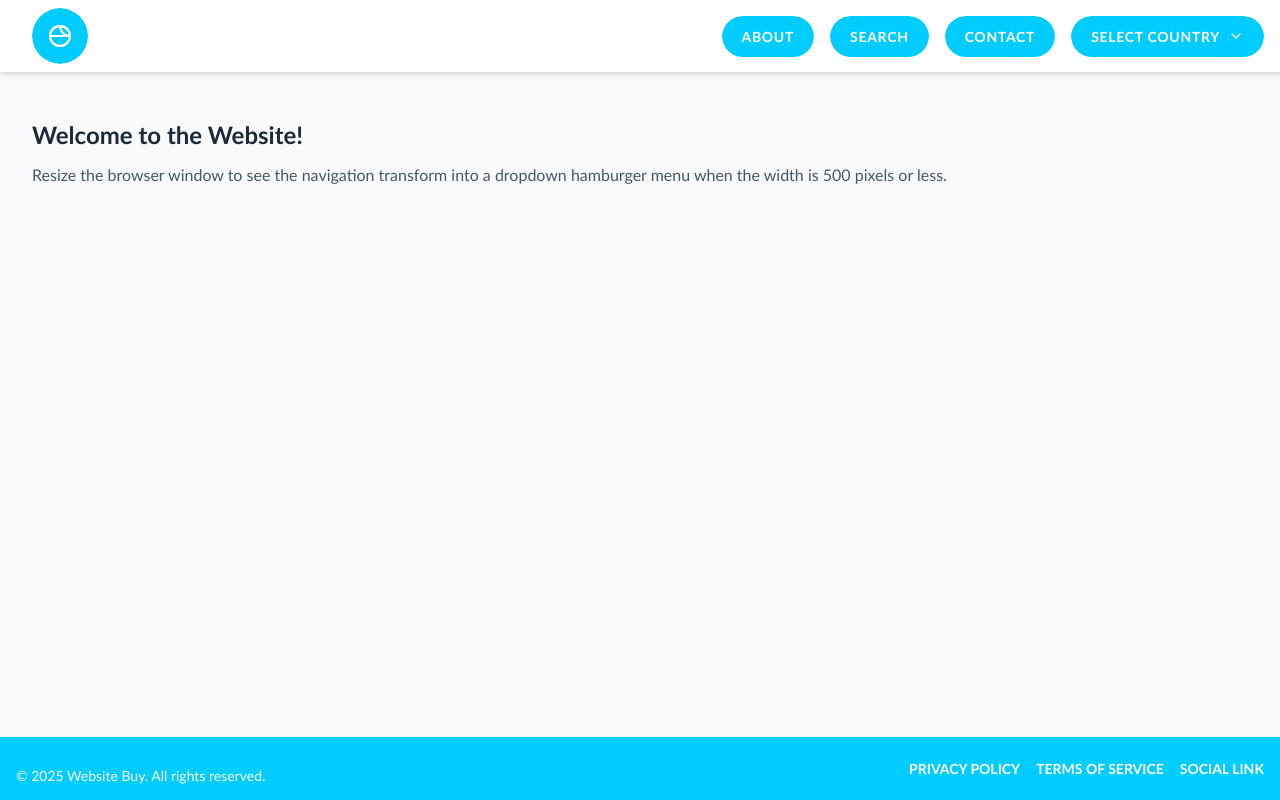
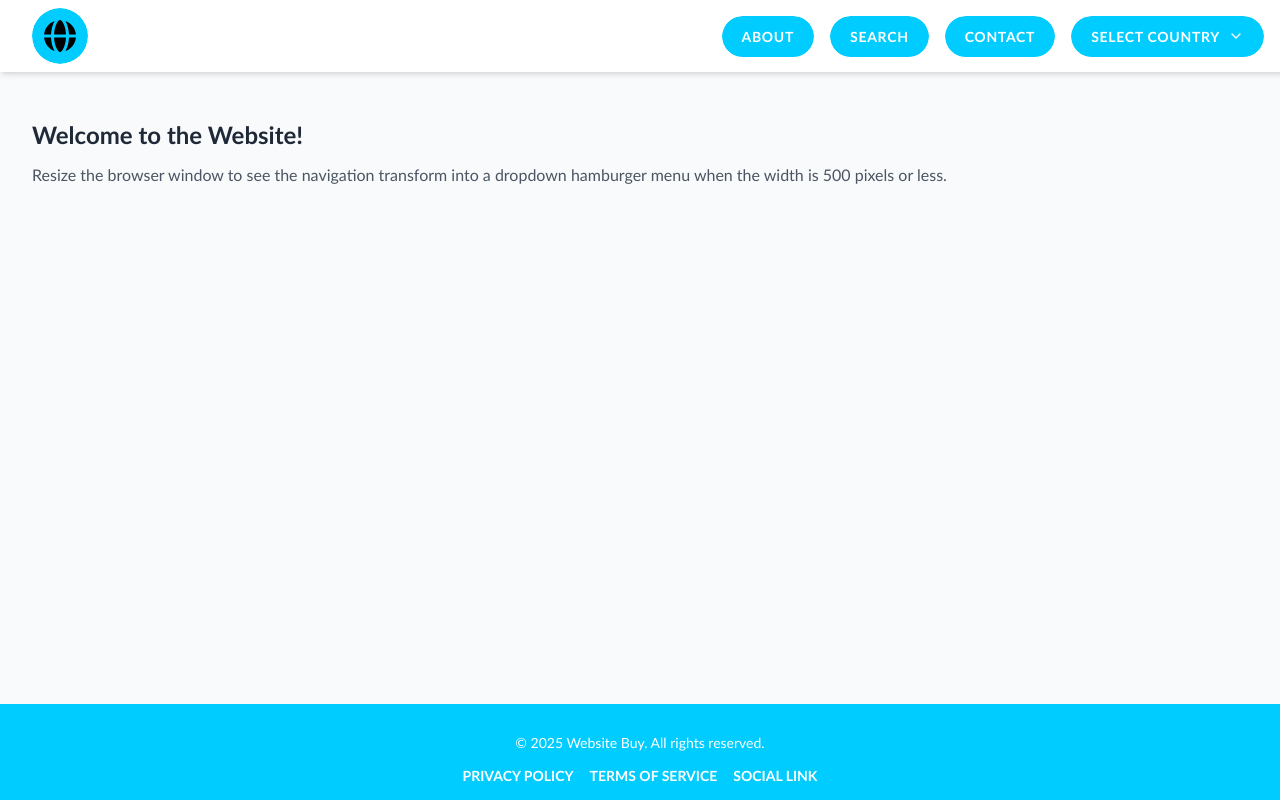
Before and after one commit to Business-Traffic-140/Ecommerce-site, a plain HTML site: page index.html in a window 1280 px wide. Drawn offline with Linux system fonts and the light colour scheme.

Commit message:
Changes Index.html and CSS

```diff
--- a/index.html
+++ b/index.html
@@ -4,14 +4,14 @@
     <meta charset="UTF-8">
     <meta name="viewport" content="width=device-width, initial-scale=1.0">
     <link rel="stylesheet" href="styles.css">
-    <title>Responsive Navbar with Hamburger Menu</title>
+    <title>Ecommerce WebSite</title>
 
-    <!-- CSS STYLES GO HERE -->
+
 
 </head>
 <body class="min-h-screen">
 
-    <!-- Navbar Container -->
+
     <header class="navbar">
         <!-- .button container acts as the main row using Flexbox -->
         <div class="button">
@@ -20,15 +20,8 @@
             <div class="logo-country-group">
                 <!-- World Icon Button -->
                 <a href="#" class="logo_link btn-effect">
-                    <svg xmlns="http://www.w3.org/2000/svg" width="35" height="35" viewBox="0 0 24 24" fill="none" stroke="currentColor" stroke-width="2" stroke-linecap="round" stroke-linejoin="round" class="logo_img">
-                        <path d="M12 22C17.5228 22 22 17.5228 22 12C22 6.47715 17.5228 2 12 2C6.47715 2 2 6.47715 2 12C2 17.5228 6.47715 22 12 22Z"/>
-                        <path d="M12 2a10 10 0 0 1 10 10"/>
-                        <path d="M2 12h20"/>
-                        <path d="M12 2a10 10 0 0 0-10 10"/>
-                        <path d="M12 2a10 10 0 0 0 10 10"/>
-                        <path d="M12 22a10 10 0 0 0 10-10"/>
-                        <path d="M12 22a10 10 0 0 1-10-10"/>
-                    </svg>
+
+                    <img src="/Ecommerce-site/logo/Globe_World.svg">
                 </a>
 
             </div>
--- a/styles.css
+++ b/styles.css
@@ -98,7 +98,7 @@
         /* .button container acts as the main row */
         .button {
             display: flex;
-            justify-content: flex-end; /* Default: Push to right */
+            justify-content: flex-start; /* Default: Push to right */
             align-items: center;
             gap: 1rem;
             padding-left: 1.5rem;
@@ -378,11 +378,16 @@
         }
         .mainbody h1 { font-size: 1.5rem; font-weight: 600; color: #1f2937; }
         .mainbody p { margin-top: 1rem; color: #4b5563; }
-        .main-footer { position: fixed; bottom: 0; width: 100%; background-color: #0cf; padding: 1rem 0; }
-        .footer-content { max-width: 1280px; margin: 0 auto; padding: 0 1rem; display: flex; flex-direction: column; align-items: center; text-align: center; }
-        @media (min-width: 768px) { .footer-content { flex-direction: row; justify-content: space-between; } }
+
+        .main-footer { position: fixed; bottom: 0; width: 100%; background-color: #0cf; padding: 1rem 0; text-align: center; justify-content: center; }
+
+        .footer-content { max-width: 1280px; margin: 0 auto; padding: 0 1rem; display: flex; align-items: center; text-align: center; }
+
+        @media (min-width: 768px) { .footer-content { flex-direction: column; margin-bottom: 0; justify-content: space-between; gap: 0.5rem; } }
         .footer-copyright { color: #fff; font-size: 0.875rem; margin-bottom: 0.5rem; }
-        @media (min-width: 768px) { .footer-copyright { margin-bottom: 0; } }
-        .footer-links { display: flex; gap: 1rem; }
+
+        .footer-links { display: flex; gap: 1rem; align-items: center; }
+
         .footer-link-item { color: #fff; text-decoration: none; text-transform: uppercase; font-weight: bold; font-size: 0.875rem; transition: color 0.3s; }
+
         .footer-link-item:hover { color: rgb(31, 165, 199); }}
```
Also changed, not shown: 1 other file.
